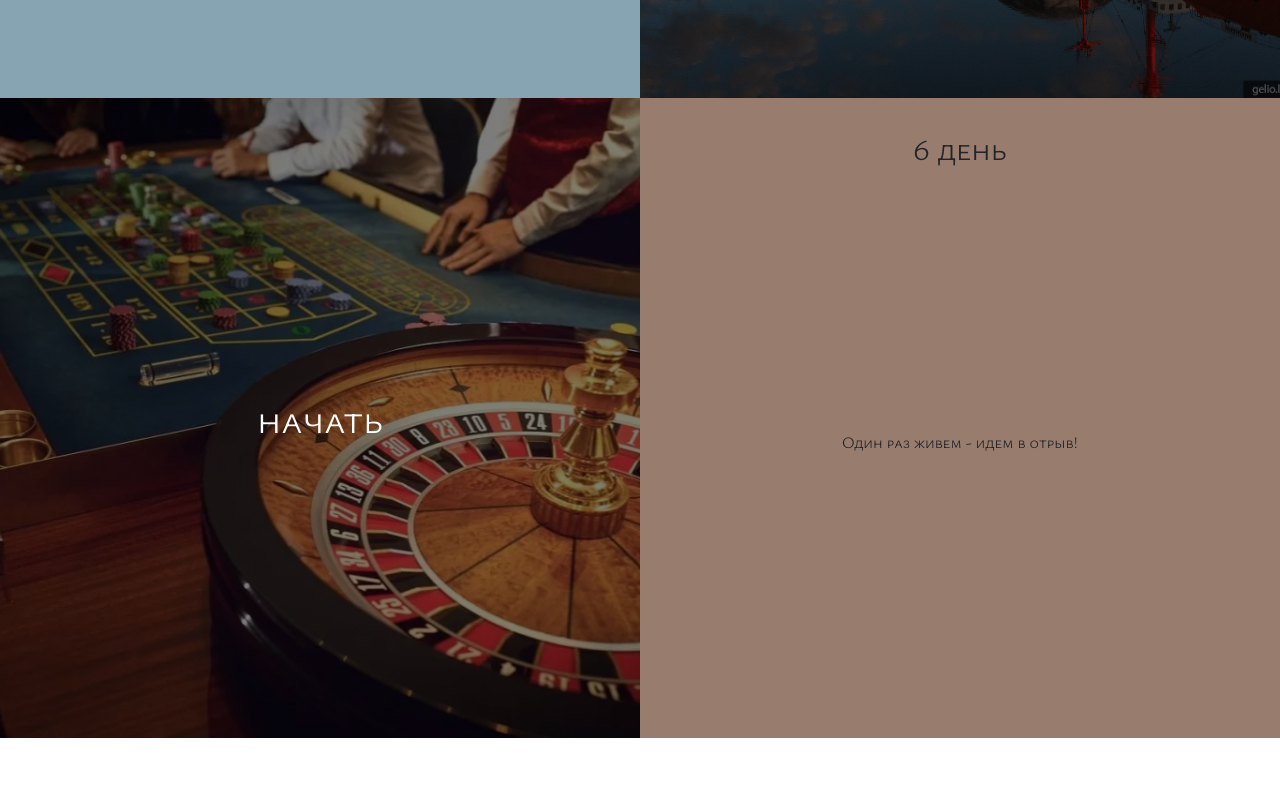
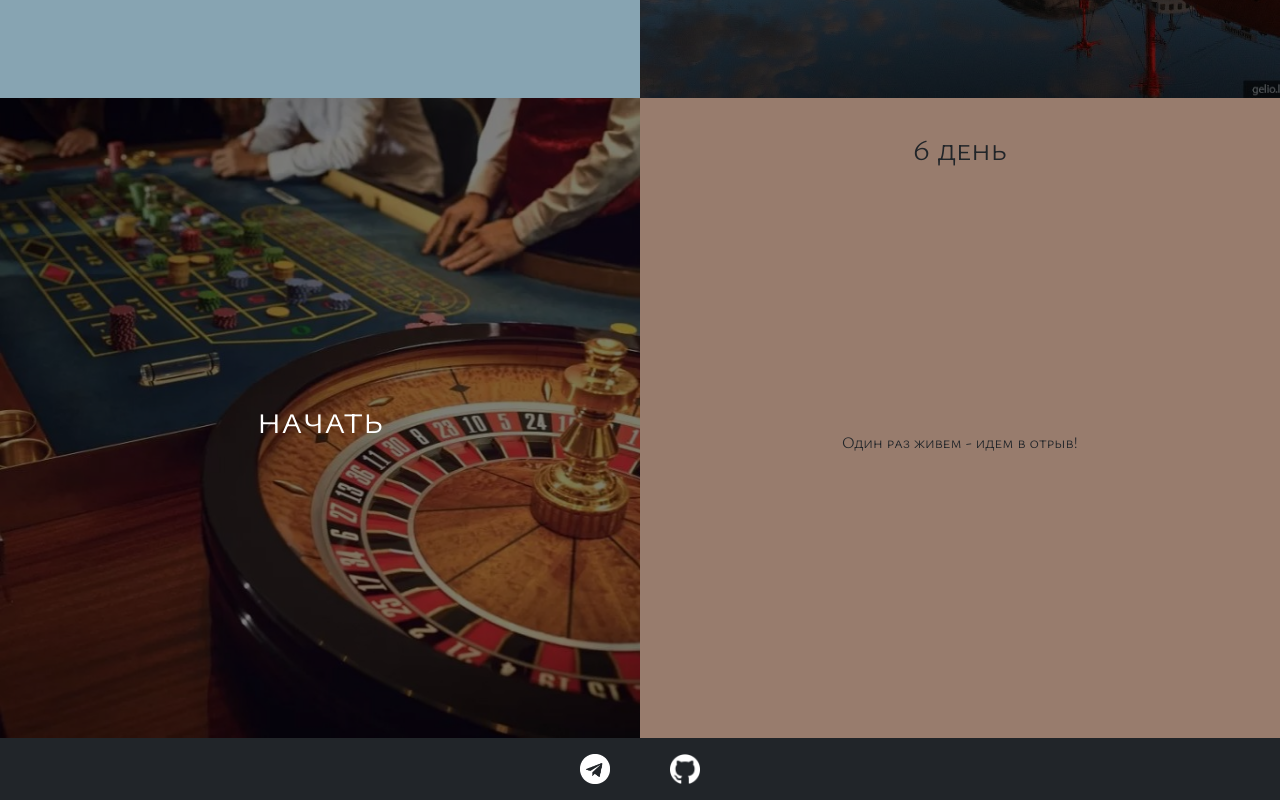
Before and after one commit to KudryavtsevaSofi/Kaliningrad, a React (Create React App) app: page / in a window 1280 px wide. Shown: the part 4027-4827 px from the top of the page. Before the commit the page ends 4765 px from the top, so only its background shows below. Built offline with nearby package versions, Linux system fonts and the light colour scheme.

Commit message:
реализован футер

```diff
--- /dev/null
+++ b/src/components/footer.js
@@ -0,0 +1,21 @@
+import TG from '../assets/images/tg.png';
+import GH from '../assets/images/gh.png';
+
+const Footer = () => {
+    return (
+        <footer className="text-center bg-dark">
+            <section className="p-3">
+                <div className="d-flex justify-content-center">
+                    <a href="https://t.me/kudryavtseva_si">
+                        <img src={TG} style={{width: '30px', marginRight: '30px'}}></img>
+                    </a>
+                    <a href="https://github.com/KudryavtsevaSofi">
+                        <img src={GH} style={{width: '30px', marginLeft: '30px'}}></img>
+                    </a>
+                </div>
+            </section>
+      </footer>
+    );
+};
+
+export default Footer;
--- a/src/pages/home.js
+++ b/src/pages/home.js
@@ -1,6 +1,7 @@
 import Header from '../components/header';
 import Entry from '../components/entry';
 import Schedule from '../components/schedule';
+import Footer from '../components/footer';
 
 const HomePage = () => {
   return (
@@ -9,6 +10,7 @@
         <main className="main-content">
           <Entry/>
           <Schedule/>
+          <Footer/>
         </main>
     </div>
   )
```
Also changed, not shown: src/assets/images/gh.png (added), src/assets/images/tg.png (added).
